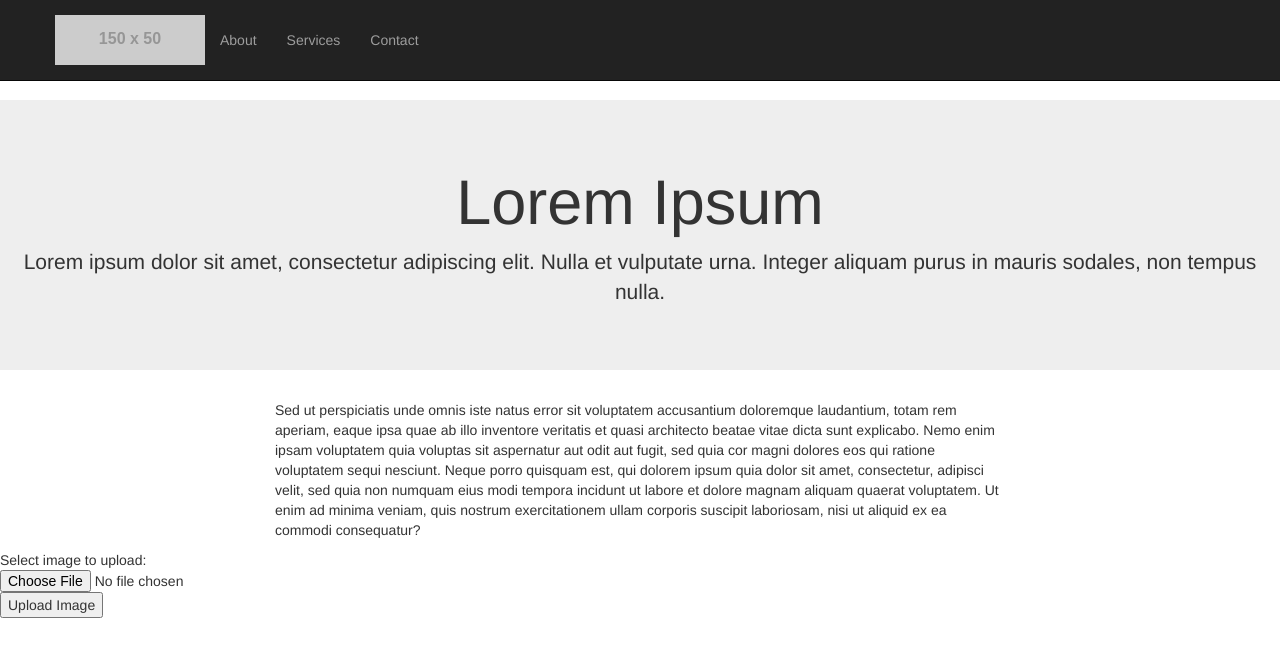
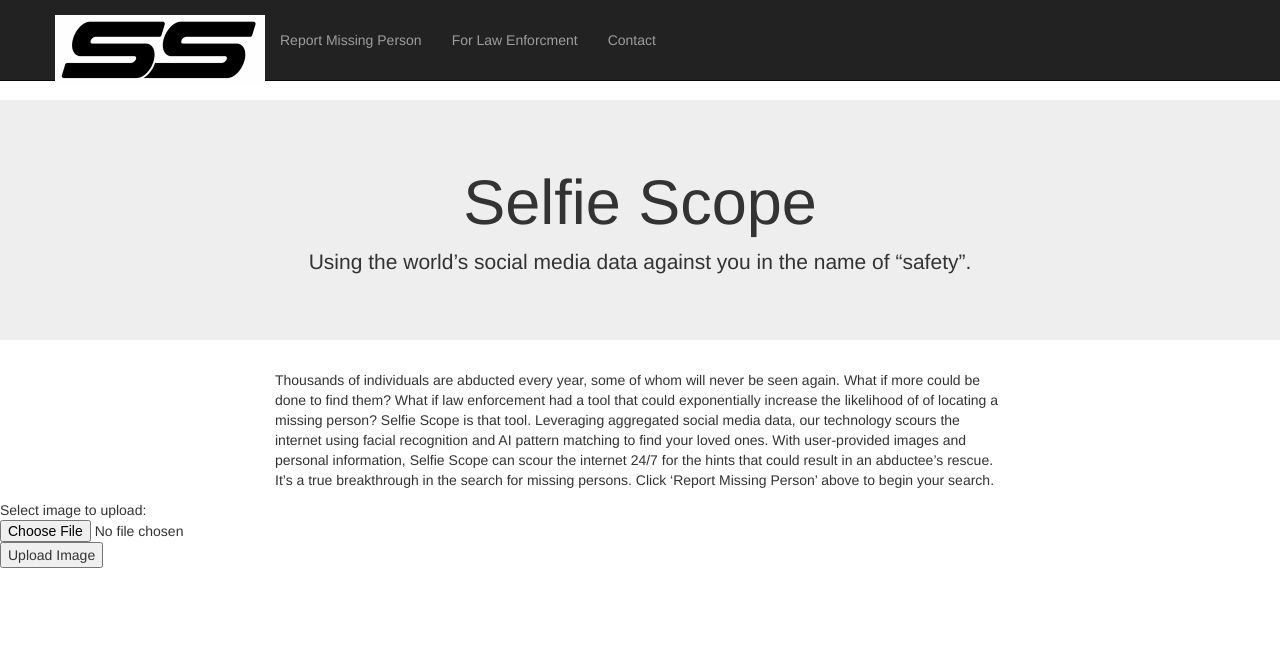
Before and after one commit to gross-micah/361ProjectB, a Node server app: page / in a window 1280 px wide. Shown: the top 657 px of the page. Run offline with Node 20, Linux system fonts and the light colour scheme; grey boxes labelled with a size stand in for pictures from a placeholder-image service; some libraries are stand-ins or nearby versions.

Commit message:
Filler text replaced. Logo added

```diff
--- a/package.json
+++ b/package.json
@@ -23,6 +23,7 @@
     "express": "^4.15.2",
     "express-handlebars": "^3.0.0",
     "mysql": "^2.13.0",
-    "request": "^2.81.0"
+    "request": "^2.81.0",
+    "serve-static": "^1.12.3"
   }
 }
--- a/server.js
+++ b/server.js
@@ -4,11 +4,13 @@ var app = express();
 var handlebars = require('express-handlebars');
 var request = require('request');
 var myParser = require("body-parser");
+var serveStatic = require("serve-static");
 var async = require('async');
 
 app.set('port', Number(process.env.PORT || 3000));
 app.use(myParser.json());
 app.use(express.static('public'));
+app.use(serveStatic('public'));
 
 app.engine('handlebars', handlebars( {
   extname: 'handlebars',
--- a/views/home.handlebars
+++ b/views/home.handlebars
@@ -9,17 +9,17 @@
                     <span class="icon-bar"></span>
                 </button>
                 <a class="navbar-brand" href="#">
-                    <img src="http://placehold.it/150x50&text=Logo" alt="">
+                    <img src="/images/logo.png" alt="Logo">
                 </a>
             </div>
             <!-- Collect the nav links, forms, and other content for toggling -->
             <div class="collapse navbar-collapse" id="bs-example-navbar-collapse-1">
                 <ul class="nav navbar-nav">
                     <li>
-                        <a href="#">About</a>
+                        <a href="#">Report Missing Person</a>
                     </li>
                     <li>
-                        <a href="#">Services</a>
+                        <a href="#">For Law Enforcment</a>
                     </li>
                     <li>
                         <a href="#">Contact</a>
--- a/views/partials/header.handlebars
+++ b/views/partials/header.handlebars
@@ -1,9 +1,9 @@
     <div class="jumbotron">
       <div class="row">
         <div class="col-lg-12 text-center v-center">
-          <h1>Lorem Ipsum</h1>
+          <h1>Selfie Scope</h1>
           <p>
-            Lorem ipsum dolor sit amet, consectetur adipiscing elit. Nulla et vulputate urna. Integer aliquam purus in mauris sodales, non tempus nulla.
+              Using the world’s social media data against you in the name of “safety”.
           <p>
         </div>
       </div>
--- a/views/partials/topcopy.handlebars
+++ b/views/partials/topcopy.handlebars
@@ -3,12 +3,15 @@
           <div class="col-md-8">
         <div class="blog-post">
             <p>
-                Sed ut perspiciatis unde omnis iste natus error sit voluptatem accusantium doloremque laudantium,
-totam rem aperiam, eaque ipsa quae ab illo inventore veritatis et quasi architecto beatae vitae
-dicta sunt explicabo. Nemo enim ipsam voluptatem quia voluptas sit aspernatur aut odit aut fugit, sed quia cor magni dolores
-eos qui ratione voluptatem sequi nesciunt. Neque porro quisquam est, qui dolorem ipsum quia dolor sit amet, consectetur, adipisci velit,
-sed quia non numquam eius modi tempora incidunt ut labore et dolore magnam aliquam quaerat voluptatem.
-Ut enim ad minima veniam, quis nostrum exercitationem ullam corporis suscipit laboriosam, nisi ut aliquid ex ea commodi consequatur?
+                Thousands of individuals are abducted every year, some of whom will never be seen again.
+                What if more could be done to find them? What if law enforcement had a tool that could
+                exponentially increase the likelihood of of locating a missing person? Selfie Scope is that tool.
+                Leveraging aggregated social media data, our technology scours the internet using facial recognition
+                and AI pattern matching to find your loved ones. With user-provided images and personal information,
+                Selfie Scope can scour the internet 24/7 for the hints that could result in an abductee’s rescue.
+                It’s a true breakthrough in the search for missing persons.
+
+Click ‘Report Missing Person’ above to begin your search.
             </p>
         </div>
     </div>
```
Also changed, not shown: public/images/logo.png (added).
